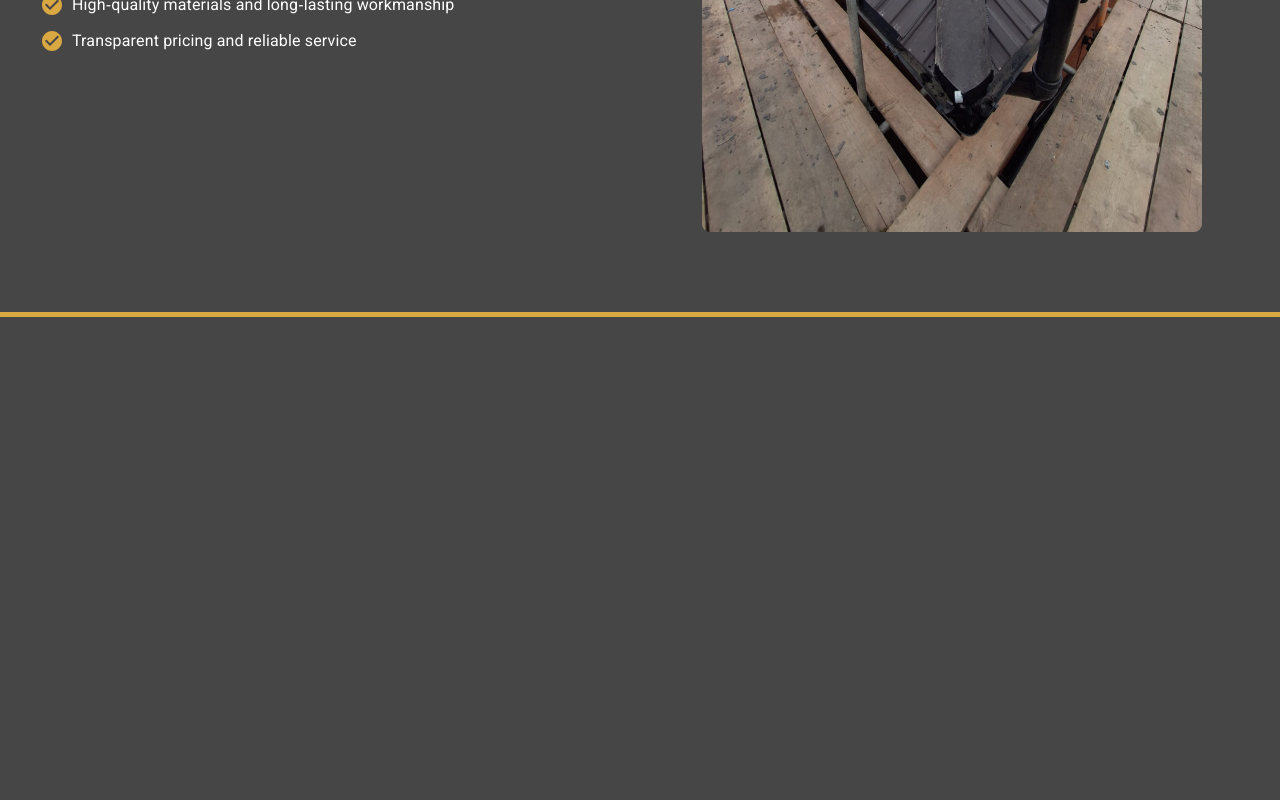
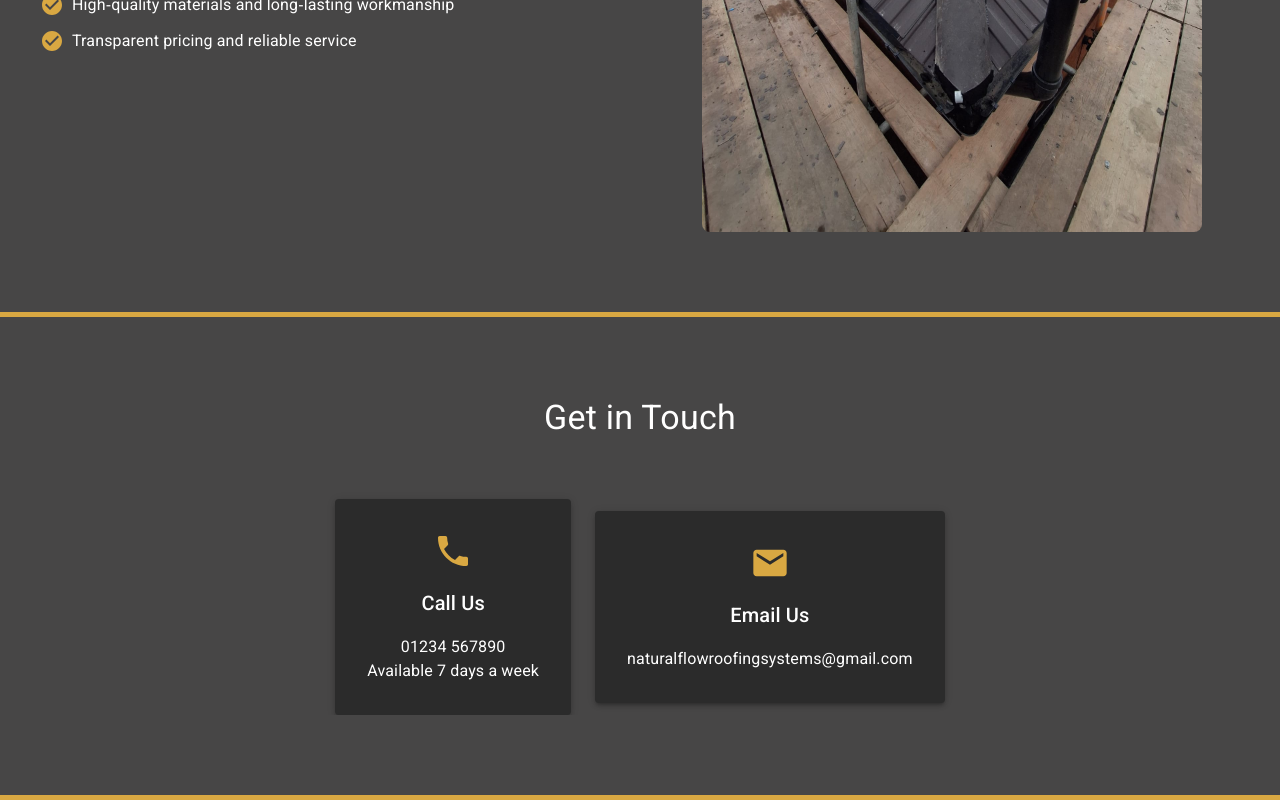
Before and after one commit to jkordek/rhroofing-website, a React (Vite) app: page / in a window 1280 px wide. Shown: the part 1815-2615 px from the top of the page. Before the commit the page ends 2132 px from the top, so only its background shows below. Built offline with nearby package versions, Linux system fonts and the light colour scheme.

Commit message:
Add Get in Touch section

```diff
--- /dev/null
+++ b/src/components/Contact.jsx
@@ -0,0 +1,101 @@
+import React from "react";
+import { Box, Container, Grid, Paper, Typography } from "@mui/material";
+import PhoneIcon from "@mui/icons-material/Phone";
+import EmailIcon from "@mui/icons-material/Email";
+
+const Contact = () => {
+  return (
+    <>
+      <Box
+        sx={{
+          py: 10,
+          px: 2,
+          maxWidth: "1200px",
+          mx: "auto",
+          color: "#fff",
+          textAlign: "center",
+          display: "flex",
+          justifyContent: "center",
+          alignItems: "center",
+          flexDirection: "column",
+        }}
+      >
+        {/* Title */}
+        <Typography variant="h4" fontWeight="bold" gutterBottom>
+          Get in Touch
+        </Typography>
+
+        {/* Contact Boxes */}
+        <Box sx={{ width: "100%", overflow: "hidden" }}>
+          <Grid
+            container
+            spacing={3}
+            sx={{
+              mt: 6,
+              mx: 0,
+              width: "100%",
+              display: "flex",
+              justifyContent: "center",
+              alignItems: "center",
+            }}
+          >
+            {/* Phone */}
+            <Grid item xs={12} md={6}>
+              <Paper
+                elevation={3}
+                sx={{
+                  p: 4,
+                  height: "100%",
+                  display: "flex",
+                  flexDirection: "column",
+                  alignItems: "center",
+                  gap: 2,
+                  bgcolor: "#2B2B2B",
+                  color: "#fff",
+                }}
+              >
+                <PhoneIcon sx={{ fontSize: 40, color: "#D9A842" }} />
+                <Typography variant="h6" fontWeight="bold">
+                  Call Us
+                </Typography>
+                <Typography variant="body1" color="text.secondary">
+                  01234 567890
+                  <br />
+                  Available 7 days a week
+                </Typography>
+              </Paper>
+            </Grid>
+
+            {/* Email */}
+            <Grid item xs={12} md={6}>
+              <Paper
+                elevation={3}
+                sx={{
+                  p: 4,
+                  height: "100%",
+                  display: "flex",
+                  flexDirection: "column",
+                  alignItems: "center",
+                  gap: 2,
+                  bgcolor: "#2B2B2B",
+                  color: "#fff",
+                }}
+              >
+                <EmailIcon sx={{ fontSize: 40, color: "#D9A842" }} />
+                <Typography variant="h6" fontWeight="bold">
+                  Email Us
+                </Typography>
+                <Typography variant="body1" color="text.secondary">
+                  naturalflowroofingsystems@gmail.com
+                </Typography>
+              </Paper>
+            </Grid>
+          </Grid>
+        </Box>
+      </Box>
+      <Container sx={{ bgcolor: "#D9A842", height: "5px" }} maxWidth="false"/>
+    </>
+  );
+};
+
+export default Contact;
--- a/src/pages/Home.jsx
+++ b/src/pages/Home.jsx
@@ -4,6 +4,7 @@ import Navbar from '../components/Navbar';
 import Hero from '../components/Hero';
 import Services from '../components/Services';
 import AboutUs from '../components/AboutUs';
+import Contact from '../components/Contact';
 
 const Home = () => (
   <>
@@ -22,6 +23,7 @@ const Home = () => (
     <Hero />
     <Services />
     <AboutUs />
+    <Contact />
   </>
 );
 
```
